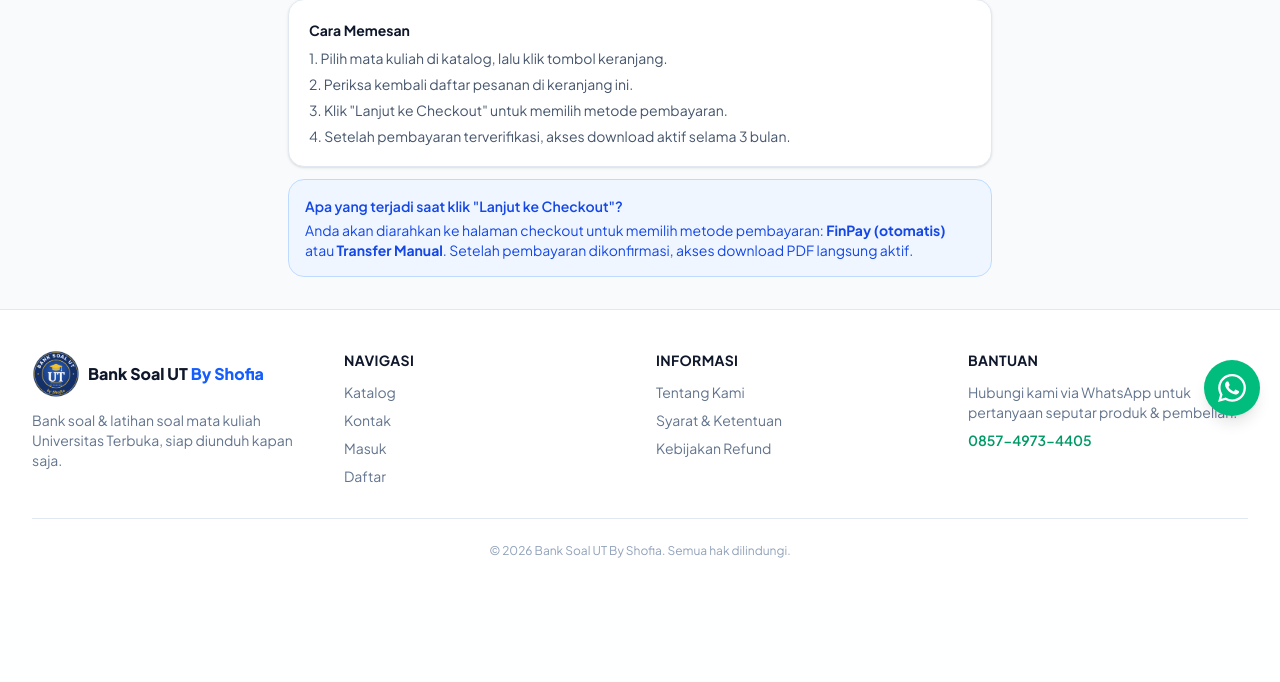
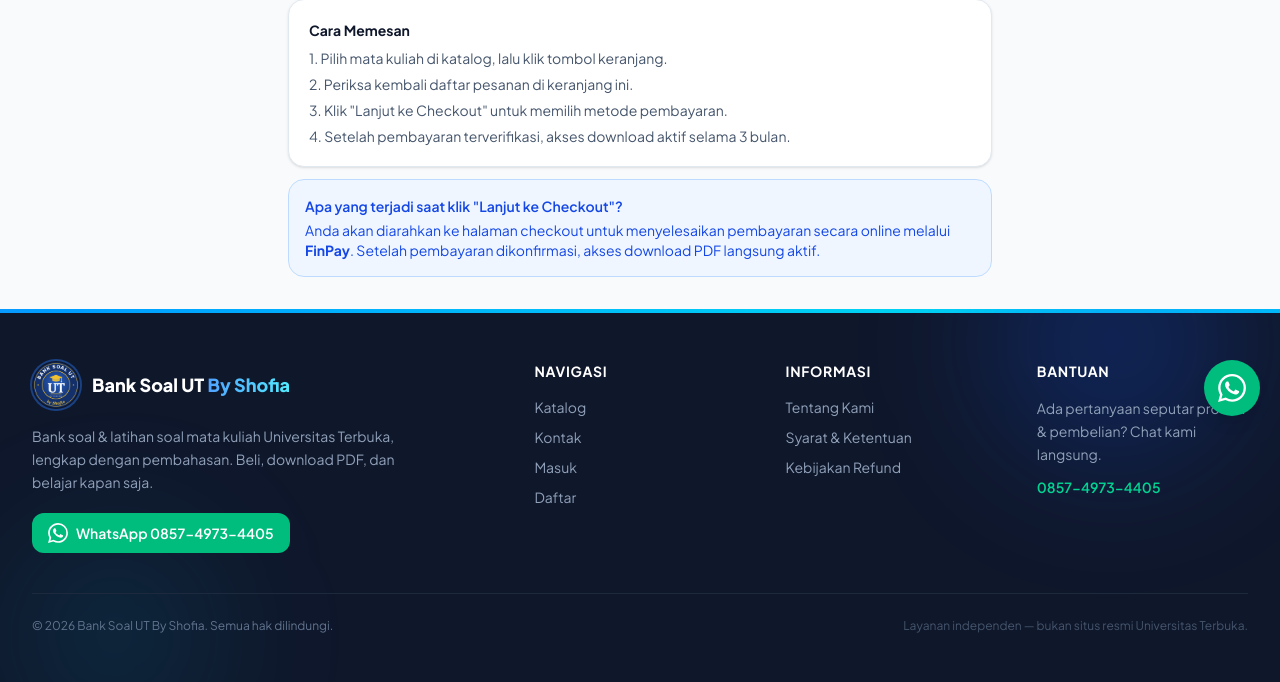
Before and after one commit to HelmiBaktir/soalutbyshofia, a Laravel app: page /cart in a window 1280 px wide. Shown: the part 364-1046 px from the top of the page. Before the commit the page ends 922 px from the top, so only its background shows below. Run offline with Laravel 12, Linux system fonts and the light colour scheme; style sheets or scripts are compiled from the project's sources; some libraries are stand-ins or nearby versions.

Commit message:
Footer redesign + tambah keranjang via AJAX (tanpa refresh, notifikasi + badge)

```diff
--- a/app/Http/Controllers/CartController.php
+++ b/app/Http/Controllers/CartController.php
@@ -3,6 +3,7 @@
 namespace App\Http\Controllers;
 
 use App\Models\Course;
+use Illuminate\Http\Request;
 
 class CartController extends Controller
 {
@@ -16,18 +17,32 @@ class CartController extends Controller
         return view('cart.index', compact('courses', 'total'));
     }
 
-    public function add(Course $course)
+    public function add(Request $request, Course $course)
     {
         if (! auth()->check()) {
+            if ($request->expectsJson()) {
+                return response()->json(['redirect' => route('login')], 401);
+            }
+
             return redirect()->route('login')
                 ->with('status', 'Silakan login terlebih dahulu untuk menambahkan ke keranjang.');
         }
 
         $cart = $this->getCart();
+        $added = false;
 
         if (! in_array($course->id, $cart, true)) {
             $cart[] = $course->id;
             session(['cart' => $cart]);
+            $added = true;
+        }
+
+        if ($request->expectsJson()) {
+            return response()->json([
+                'added' => $added,
+                'count' => count($cart),
+                'message' => $course->code.' ditambahkan ke keranjang.',
+            ]);
         }
 
         return back()->with('status', $course->code.' ditambahkan ke keranjang.');
--- a/resources/views/cart/index.blade.php
+++ b/resources/views/cart/index.blade.php
@@ -80,8 +80,8 @@
     <div class="mt-3 rounded-2xl border border-blue-200 bg-blue-50 p-4 text-sm text-blue-700">
         <p class="font-semibold">Apa yang terjadi saat klik "Lanjut ke Checkout"?</p>
         <p class="mt-1">
-            Anda akan diarahkan ke halaman checkout untuk memilih metode pembayaran:
-            <strong>FinPay (otomatis)</strong> atau <strong>Transfer Manual</strong>.
+            Anda akan diarahkan ke halaman checkout untuk menyelesaikan pembayaran
+            secara online melalui <strong>FinPay</strong>.
             Setelah pembayaran dikonfirmasi, akses download PDF langsung aktif.
         </p>
     </div>
--- a/resources/views/layouts/app.blade.php
+++ b/resources/views/layouts/app.blade.php
@@ -81,9 +81,52 @@
                 cart.classList.add('cart-shake');
             }, 1250);
 
-            setTimeout(() => form.submit(), 1300);
+            // Tambah ke keranjang via AJAX (tanpa refresh halaman)
+            const csrf = document.querySelector('meta[name="csrf-token"]').content;
+            fetch(form.action, {
+                method: 'POST',
+                headers: {
+                    'X-CSRF-TOKEN': csrf,
+                    'Accept': 'application/json',
+                    'X-Requested-With': 'XMLHttpRequest',
+                },
+                credentials: 'same-origin',
+            })
+            .then(resp => {
+                if (resp.status === 401) {
+                    return resp.json().then(d => { window.location.href = (d && d.redirect) || '/login'; return null; });
+                }
+                return resp.json();
+            })
+            .then(data => {
+                if (data && typeof data.count === 'number') {
+                    updateCartBadge(data.count);
+                    showCartToast(data.message || 'Ditambahkan ke keranjang');
+                }
+            })
+            .catch(() => {});
 
             return false;
+        }
+
+        function updateCartBadge(count) {
+            const badge = document.getElementById('cart-count');
+            if (!badge) return;
+            badge.textContent = count;
+            badge.classList.toggle('hidden', count <= 0);
+        }
+
+        function showCartToast(message) {
+            const toast = document.getElementById('cart-toast');
+            if (!toast) return;
+            toast.textContent = message;
+            toast.classList.remove('opacity-0', 'translate-y-1');
+            toast.classList.add('opacity-100', 'translate-y-0');
+            clearTimeout(window.__cartToastTimer);
+            window.__cartToastTimer = setTimeout(() => {
+                toast.classList.add('opacity-0', 'translate-y-1');
+                toast.classList.remove('opacity-100', 'translate-y-0');
+            }, 2500);
         }
     </script>
 </head>
--- a/resources/views/partials/footer.blade.php
+++ b/resources/views/partials/footer.blade.php
@@ -1,52 +1,67 @@
-<footer class="border-t border-slate-200 bg-white">
-    <div class="mx-auto max-w-7xl px-4 py-10 sm:px-6 lg:px-8">
-        <div class="grid gap-8 sm:grid-cols-2 md:grid-cols-4">
-            <div>
-                <div class="flex items-center gap-2">
-                    <img src="{{ asset('assets/logo_bulat.png') }}" alt="Bank Soal UT By Shofia" class="h-12 w-12 rounded-full object-cover">
-                    <span class="font-extrabold text-slate-900">Bank Soal UT <span class="text-blue-600">By Shofia</span></span>
+<footer class="relative overflow-hidden bg-slate-900 text-slate-300">
+    <div class="h-1 w-full animate-gradient bg-gradient-to-r from-blue-500 via-cyan-400 to-blue-500"></div>
+
+    <div class="pointer-events-none absolute -top-24 right-10 h-64 w-64 rounded-full bg-blue-600/20 blur-3xl animate-blob"></div>
+    <div class="pointer-events-none absolute -bottom-16 left-0 h-56 w-56 rounded-full bg-cyan-500/10 blur-3xl animate-blob" style="animation-delay: 3s;"></div>
+
+    <div class="relative mx-auto max-w-7xl px-4 py-12 sm:px-6 lg:px-8">
+        <div class="grid gap-10 md:grid-cols-2 lg:grid-cols-5">
+            {{-- Brand --}}
+            <div class="lg:col-span-2">
+                <div class="flex items-center gap-3">
+                    <img src="{{ asset('assets/logo_bulat.png') }}" alt="Bank Soal UT By Shofia" class="h-12 w-12 rounded-full object-cover ring-2 ring-blue-500/40">
+                    <span class="text-lg font-extrabold text-white">Bank Soal UT <span class="bg-gradient-to-r from-blue-400 to-cyan-300 bg-clip-text text-transparent">By Shofia</span></span>
                 </div>
-                <p class="mt-3 text-sm text-slate-500">
-                    Bank soal & latihan soal mata kuliah Universitas Terbuka, siap diunduh kapan saja.
+                <p class="mt-4 max-w-sm text-sm leading-relaxed text-slate-400">
+                    Bank soal &amp; latihan soal mata kuliah Universitas Terbuka, lengkap dengan pembahasan. Beli, download PDF, dan belajar kapan saja.
                 </p>
+                <a href="https://wa.me/6285749734405" target="_blank" rel="noopener"
+                    class="mt-5 inline-flex items-center gap-2 rounded-xl bg-emerald-500 px-4 py-2.5 text-sm font-semibold text-white transition-all duration-300 hover:-translate-y-0.5 hover:bg-emerald-600">
+                    <svg xmlns="http://www.w3.org/2000/svg" viewBox="0 0 24 24" fill="currentColor" class="h-5 w-5"><path d="M17.472 14.382c-.297-.149-1.758-.867-2.03-.967-.273-.099-.471-.148-.67.15-.197.297-.767.966-.94 1.164-.173.199-.347.223-.644.075-.297-.15-1.255-.463-2.39-1.475-.883-.788-1.48-1.761-1.653-2.059-.173-.297-.018-.458.13-.606.134-.133.297-.347.446-.52.149-.174.198-.298.297-.497.1-.198.05-.371-.025-.52-.074-.149-.669-1.612-.916-2.207-.242-.579-.487-.5-.669-.51-.173-.008-.371-.01-.57-.01-.198 0-.52.074-.792.372-.272.297-1.04 1.016-1.04 2.479 0 1.462 1.065 2.875 1.213 3.074.149.198 2.096 3.2 5.077 4.487.709.306 1.262.489 1.694.625.712.227 1.36.195 1.871.118.571-.085 1.758-.719 2.006-1.413.248-.694.248-1.289.173-1.413-.074-.124-.272-.198-.57-.347m-5.421 7.403h-.004a9.87 9.87 0 0 1-5.031-1.378l-.361-.214-3.741.982.998-3.648-.235-.374a9.86 9.86 0 0 1-1.51-5.26c.001-5.45 4.436-9.884 9.888-9.884 2.64 0 5.122 1.03 6.988 2.898a9.825 9.825 0 0 1 2.893 6.994c-.003 5.45-4.437 9.884-9.885 9.884m8.413-18.297A11.815 11.815 0 0 0 12.05 0C5.495 0 .16 5.335.157 11.892c0 2.096.547 4.142 1.588 5.945L.057 24l6.305-1.654a11.882 11.882 0 0 0 5.683 1.448h.005c6.554 0 11.89-5.335 11.893-11.893a11.821 11.821 0 0 0-3.48-8.413Z"/></svg>
+                    WhatsApp 0857-4973-4405
+                </a>
             </div>
 
+            {{-- Navigasi --}}
             <div>
-                <h4 class="text-sm font-bold uppercase tracking-wide text-slate-900">Navigasi</h4>
-                <ul class="mt-3 space-y-2 text-sm text-slate-500">
-                    <li><a href="{{ route('catalog.index') }}" class="transition-colors hover:text-blue-600">Katalog</a></li>
-                    <li><a href="{{ route('page.contact') }}" class="transition-colors hover:text-blue-600">Kontak</a></li>
+                <h4 class="text-sm font-bold uppercase tracking-wider text-white">Navigasi</h4>
+                <ul class="mt-4 space-y-2.5 text-sm text-slate-400">
+                    <li><a href="{{ route('catalog.index') }}" class="inline-block transition-all duration-300 hover:translate-x-1 hover:text-cyan-300">Katalog</a></li>
+                    <li><a href="{{ route('page.contact') }}" class="inline-block transition-all duration-300 hover:translate-x-1 hover:text-cyan-300">Kontak</a></li>
                     @auth
-                        <li><a href="{{ route('dashboard') }}" class="transition-colors hover:text-blue-600">Dashboard</a></li>
+                        <li><a href="{{ route('dashboard') }}" class="inline-block transition-all duration-300 hover:translate-x-1 hover:text-cyan-300">Dashboard</a></li>
                     @else
-                        <li><a href="{{ route('login') }}" class="transition-colors hover:text-blue-600">Masuk</a></li>
-                        <li><a href="{{ route('register') }}" class="transition-colors hover:text-blue-600">Daftar</a></li>
+                        <li><a href="{{ route('login') }}" class="inline-block transition-all duration-300 hover:translate-x-1 hover:text-cyan-300">Masuk</a></li>
+                        <li><a href="{{ route('register') }}" class="inline-block transition-all duration-300 hover:translate-x-1 hover:text-cyan-300">Daftar</a></li>
                     @endauth
                 </ul>
             </div>
 
+            {{-- Informasi --}}
             <div>
-                <h4 class="text-sm font-bold uppercase tracking-wide text-slate-900">Informasi</h4>
-                <ul class="mt-3 space-y-2 text-sm text-slate-500">
-                    <li><a href="{{ route('page.about') }}" class="transition-colors hover:text-blue-600">Tentang Kami</a></li>
-                    <li><a href="{{ route('page.terms') }}" class="transition-colors hover:text-blue-600">Syarat & Ketentuan</a></li>
-                    <li><a href="{{ route('page.refund') }}" class="transition-colors hover:text-blue-600">Kebijakan Refund</a></li>
+                <h4 class="text-sm font-bold uppercase tracking-wider text-white">Informasi</h4>
+                <ul class="mt-4 space-y-2.5 text-sm text-slate-400">
+                    <li><a href="{{ route('page.about') }}" class="inline-block transition-all duration-300 hover:translate-x-1 hover:text-cyan-300">Tentang Kami</a></li>
+                    <li><a href="{{ route('page.terms') }}" class="inline-block transition-all duration-300 hover:translate-x-1 hover:text-cyan-300">Syarat &amp; Ketentuan</a></li>
+                    <li><a href="{{ route('page.refund') }}" class="inline-block transition-all duration-300 hover:translate-x-1 hover:text-cyan-300">Kebijakan Refund</a></li>
                 </ul>
             </div>
 
+            {{-- Bantuan --}}
             <div>
-                <h4 class="text-sm font-bold uppercase tracking-wide text-slate-900">Bantuan</h4>
-                <p class="mt-3 text-sm text-slate-500">
-                    Hubungi kami via WhatsApp untuk pertanyaan seputar produk & pembelian.
+                <h4 class="text-sm font-bold uppercase tracking-wider text-white">Bantuan</h4>
+                <p class="mt-4 text-sm leading-relaxed text-slate-400">
+                    Ada pertanyaan seputar produk &amp; pembelian? Chat kami langsung.
                 </p>
-                <a href="https://wa.me/6285749734405" target="_blank" rel="noopener" class="mt-2 inline-block text-sm font-semibold text-emerald-600 transition-colors hover:text-emerald-700">
+                <a href="https://wa.me/6285749734405" target="_blank" rel="noopener" class="mt-3 inline-block text-sm font-semibold text-emerald-400 transition-colors hover:text-emerald-300">
                     0857-4973-4405
                 </a>
             </div>
         </div>
 
-        <div class="mt-8 border-t border-slate-200 pt-6 text-center text-xs text-slate-400">
-            &copy; {{ date('Y') }} {{ config('app.name') }}. Semua hak dilindungi.
+        <div class="mt-10 flex flex-col items-center justify-between gap-3 border-t border-slate-800 pt-6 sm:flex-row">
+            <p class="text-xs text-slate-500">&copy; {{ date('Y') }} {{ config('app.name') }}. Semua hak dilindungi.</p>
+            <p class="text-xs text-slate-600">Layanan independen — bukan situs resmi Universitas Terbuka.</p>
         </div>
     </div>
 </footer>
--- a/resources/views/partials/navbar.blade.php
+++ b/resources/views/partials/navbar.blade.php
@@ -36,9 +36,8 @@
                         <svg xmlns="http://www.w3.org/2000/svg" fill="none" viewBox="0 0 24 24" stroke-width="1.5" stroke="currentColor" class="h-5 w-5">
                             <path stroke-linecap="round" stroke-linejoin="round" d="M2.25 3h1.386c.51 0 .955.343 1.087.835l.383 1.437M7.5 14.25a3 3 0 0 0-3 3h15.75m-12.75-3h11.218c1.121-2.3 2.1-4.684 2.924-7.138a60.114 60.114 0 0 0-16.536-1.84M7.5 14.25 5.106 5.272M6 20.25a.75.75 0 1 1-1.5 0 .75.75 0 0 1 1.5 0Zm12.75 0a.75.75 0 1 1-1.5 0 .75.75 0 0 1 1.5 0Z" />
                         </svg>
-                        @if ($cartCount > 0)
-                            <span class="absolute -right-0.5 -top-0.5 flex h-4 w-4 items-center justify-center rounded-full bg-blue-600 text-[10px] font-bold text-white">{{ $cartCount }}</span>
-                        @endif
+                        <span id="cart-count" class="absolute -right-0.5 -top-0.5 flex h-4 w-4 items-center justify-center rounded-full bg-blue-600 text-[10px] font-bold text-white {{ $cartCount > 0 ? '' : 'hidden' }}">{{ $cartCount }}</span>
+                        <span id="cart-toast" class="pointer-events-none absolute left-1/2 top-full z-50 mt-2 -translate-x-1/2 translate-y-1 whitespace-nowrap rounded-lg bg-slate-900 px-3 py-1.5 text-xs font-semibold text-white opacity-0 shadow-xl transition-all duration-300"></span>
                     </a>
                     <span class="mx-3 h-6 w-0.5 rounded bg-slate-300"></span>
                     <a href="{{ route('dashboard') }}" class="hidden text-sm font-medium text-slate-600 transition-colors duration-300 hover:text-blue-600 lg:block">
```
